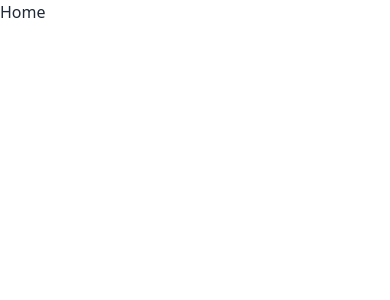
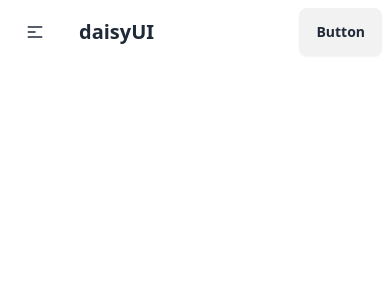
Before and after one commit to KausarAhmadTasin/rent-residential-apartments, a React (Vite) app: page / in a window 390 px wide. Shown: the top 300 px of the page. Built offline with nearby package versions, Linux system fonts and the light colour scheme.

Commit message:
navbar added, firebase added

```diff
--- a/index.html
+++ b/index.html
@@ -4,7 +4,7 @@
     <meta charset="UTF-8" />
     <link rel="icon" type="image/svg+xml" href="" />
     <meta name="viewport" content="width=device-width, initial-scale=1.0" />
-    <title>Rent an Apartment</title>
+    <title>RentAn Apartment</title>
   </head>
   <body>
     <div id="root"></div>
--- a/package.json
+++ b/package.json
@@ -10,6 +10,7 @@
     "preview": "vite preview"
   },
   "dependencies": {
+    "firebase": "^10.12.2",
     "react": "^18.2.0",
     "react-dom": "^18.2.0",
     "react-icons": "^5.2.1",
--- a/src/App.jsx
+++ b/src/App.jsx
@@ -1,9 +1,10 @@
 import "./App.css";
+import Navbar from "./components/Navbar/Navbar";
 
 function App() {
   return (
     <>
-      <h1>Home</h1>
+      <Navbar></Navbar>
     </>
   );
 }
--- /dev/null
+++ b/src/components/Navbar/Navbar.jsx
@@ -0,0 +1,54 @@
+const Navbar = () => {
+  const navLink = (
+    <>
+      {" "}
+      <li>
+        <a>Home</a>
+      </li>
+      <li>
+        <a>Update Profile</a>
+      </li>
+    </>
+  );
+  return (
+    <div>
+      <div className="navbar bg-base-100">
+        <div className="navbar-start">
+          <div className="dropdown">
+            <div tabIndex={0} role="button" className="btn btn-ghost lg:hidden">
+              <svg
+                xmlns="http://www.w3.org/2000/svg"
+                className="h-5 w-5"
+                fill="none"
+                viewBox="0 0 24 24"
+                stroke="currentColor"
+              >
+                <path
+                  strokeLinecap="round"
+                  strokeLinejoin="round"
+                  strokeWidth="2"
+                  d="M4 6h16M4 12h8m-8 6h16"
+                />
+              </svg>
+            </div>
+            <ul
+              tabIndex={0}
+              className="menu menu-sm dropdown-content mt-3 z-[1] p-2 shadow bg-base-100 rounded-box w-52"
+            >
+              {navLink}
+            </ul>
+          </div>
+          <a className="btn btn-ghost text-xl">daisyUI</a>
+        </div>
+        <div className="navbar-center hidden lg:flex">
+          <ul className="menu menu-horizontal px-1">{navLink}</ul>
+        </div>
+        <div className="navbar-end">
+          <a className="btn">Button</a>
+        </div>
+      </div>
+    </div>
+  );
+};
+
+export default Navbar;
--- /dev/null
+++ b/src/firebase/firebase.config.js
@@ -0,0 +1,21 @@
+// Import the functions you need from the SDKs you need
+import { initializeApp } from "firebase/app";
+import { getAuth } from "firebase/auth";
+// TODO: Add SDKs for Firebase products that you want to use
+// https://firebase.google.com/docs/web/setup#available-libraries
+
+// Your web app's Firebase configuration
+const firebaseConfig = {
+  apiKey: "AIzaSyBKoomYOytnZi0Fx5VsSLeUa85-l1yGQeA",
+  authDomain: "rent-residential-apartment.firebaseapp.com",
+  projectId: "rent-residential-apartment",
+  storageBucket: "rent-residential-apartment.appspot.com",
+  messagingSenderId: "193619398798",
+  appId: "1:193619398798:web:aaf7ba7ecb0251091639df",
+};
+
+// Initialize Firebase
+const app = initializeApp(firebaseConfig);
+const auth = getAuth(app);
+
+export default auth;
```
Also changed, not shown: 1 other file (tests, documents, lock files or other folders).
